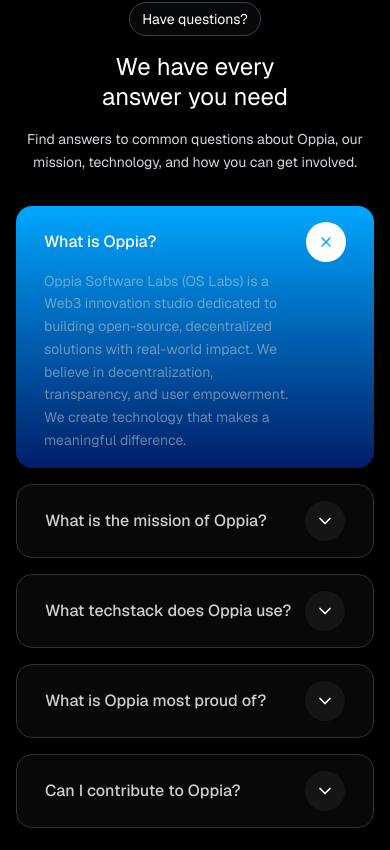
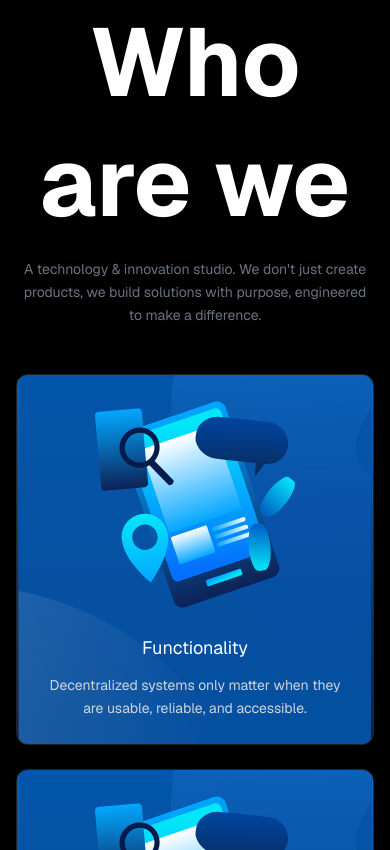
Before and after one commit to Oppia-Software-Labs/Oppia-Landing-Page, a Next.js app: page / in a window 390 px wide. Shown: the part 1150-2000 px from the top of the page. Built offline with nearby package versions, Linux system fonts and the light colour scheme.

Commit message:
feat: add WhoWeAre component with internationalization support and responsive design

```diff
--- a/src/app/page.tsx
+++ b/src/app/page.tsx
@@ -1,6 +1,7 @@
 import { Navbar } from '@/components/ui/navbar/Navbar';
 import { Hero } from '@/modules/hero/Hero';
 import { Partners } from '@/modules/partners/Partners';
+import { WhoWeAre } from '@/modules/who-we-are/WhoWeAre';
 import { FAQ } from '@/modules/faq/FAQ';
 
 export default function Home() {
@@ -9,6 +10,7 @@ export default function Home() {
       <Navbar />
       <Hero />
       <Partners />
+      <WhoWeAre />
       <FAQ />
     </>
   );
--- a/src/i18n/en.json
+++ b/src/i18n/en.json
@@ -45,6 +45,24 @@
   "partners": {
     "title": "Powered by trusted brands"
   },
+  "whoWeAre": {
+    "title": "Who are we",
+    "description": "A technology & innovation studio. We don't just create products, we build solutions with purpose, engineered to make a difference.",
+    "sections": [
+      {
+        "title": "Functionality",
+        "description": "Decentralized systems only matter when they are usable, reliable, and accessible."
+      },
+      {
+        "title": "Functionality",
+        "description": "Decentralized systems only matter when they are usable, reliable, and accessible."
+      },
+      {
+        "title": "Functionality",
+        "description": "Decentralized systems only matter when they are usable, reliable, and accessible."
+      }
+    ]
+  },
   "faq": {
     "badge": "Have questions?",
     "titleLine1": "We have every",
--- a/src/i18n/es.json
+++ b/src/i18n/es.json
@@ -45,6 +45,24 @@
   "partners": {
     "title": "Powered by trusted brands"
   },
+  "whoWeAre": {
+    "title": "Quiénes somos",
+    "description": "Un estudio de tecnología e innovación. No solo creamos productos, construimos soluciones con propósito, diseñadas para marcar la diferencia.",
+    "sections": [
+      {
+        "title": "Funcionalidad",
+        "description": "Los sistemas descentralizados solo importan cuando son utilizables, confiables y accesibles."
+      },
+      {
+        "title": "Funcionalidad",
+        "description": "Los sistemas descentralizados solo importan cuando son utilizables, confiables y accesibles."
+      },
+      {
+        "title": "Funcionalidad",
+        "description": "Los sistemas descentralizados solo importan cuando son utilizables, confiables y accesibles."
+      }
+    ]
+  },
   "faq": {
     "badge": "¿Tienes preguntas?",
     "titleLine1": "Tenemos todas las",
--- a/src/modules/who-we-are/WhoWeAre.tsx
+++ b/src/modules/who-we-are/WhoWeAre.tsx
@@ -1,18 +1,83 @@
 'use client';
 
+import Image from 'next/image';
 import { useAppStore } from '@/store/store';
 import { useTranslations } from '@/i18n/i18n';
+
+interface SectionItem {
+  title: string;
+  description: string;
+}
 
 export function WhoWeAre() {
   const locale = useAppStore((state) => state.locale);
   const { t } = useTranslations(locale);
 
+  const sections = (t('whoWeAre.sections') as unknown) as SectionItem[];
+
   return (
     <section className="bg-black py-16 px-4 sm:px-6 lg:px-8">
       <div className="mx-auto max-w-6xl">
-        <h2 className="text-2xl font-normal leading-tight text-white sm:text-3xl md:text-4xl">
+        {/* Title */}
+        <h2 className="mb-4 text-center text-8xl font-bold leading-tight text-white sm:text-3xl md:text-6xl">
           {t('whoWeAre.title')}
         </h2>
+
+        {/* Description */}
+        <p className="mb-12 text-center text-sm font-normal leading-relaxed text-gray-500 sm:text-base md:mb-16">
+          {t('whoWeAre.description')}
+        </p>
+
+        {/* Cards Grid */}
+        <div className="grid gap-6 sm:grid-cols-2 lg:grid-cols-3">
+          {sections.map((section, index) => (
+            <div
+              key={index}
+              className="group relative overflow-hidden rounded-xl border border-[#242424] bg-gradient-to-b from-[#008CFF] to-[#061A4B] transition-all duration-300 hover:border-gray-500"
+            >
+              {/* Background SVG */}
+              <div className="pointer-events-none absolute inset-0 opacity-50">
+                <Image
+                  src="/visuals/who-we-are/light-bg-who-we-are.svg"
+                  alt=""
+                  width={417}
+                  height={489}
+                  className="h-full w-full object-cover"
+                  aria-hidden="true"
+                  priority={false}
+                  loading="lazy"
+                />
+              </div>
+
+              {/* Content */}
+              <div className="relative flex flex-col items-center p-6 sm:p-8">
+                {/* Phone Drawing */}
+                <div className="mb-6 flex items-center justify-center">
+                  <Image
+                    src="/visuals/who-we-are/phone-drawing.svg"
+                    alt=""
+                    width={275}
+                    height={290}
+                    className="h-auto w-full max-w-[200px] sm:max-w-[240px]"
+                    aria-hidden="true"
+                    priority={false}
+                    loading="lazy"
+                  />
+                </div>
+
+                {/* Section Title */}
+                <h3 className="mb-3 text-center text-lg font-normal text-white sm:text-xl">
+                  {section.title}
+                </h3>
+
+                {/* Section Description */}
+                <p className="text-center text-sm font-normal leading-relaxed text-gray-300">
+                  {section.description}
+                </p>
+              </div>
+            </div>
+          ))}
+        </div>
       </div>
     </section>
   );
```
